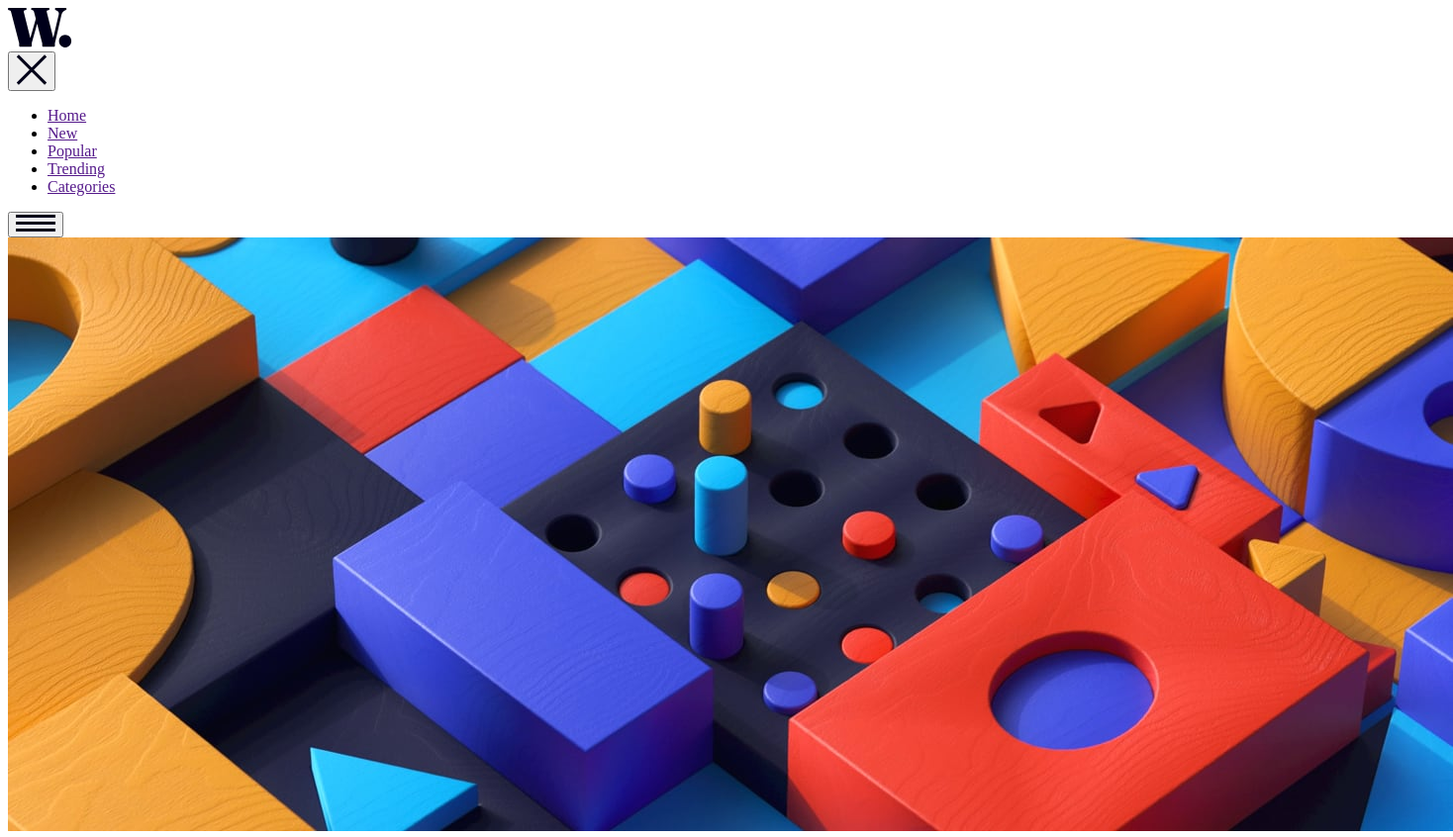
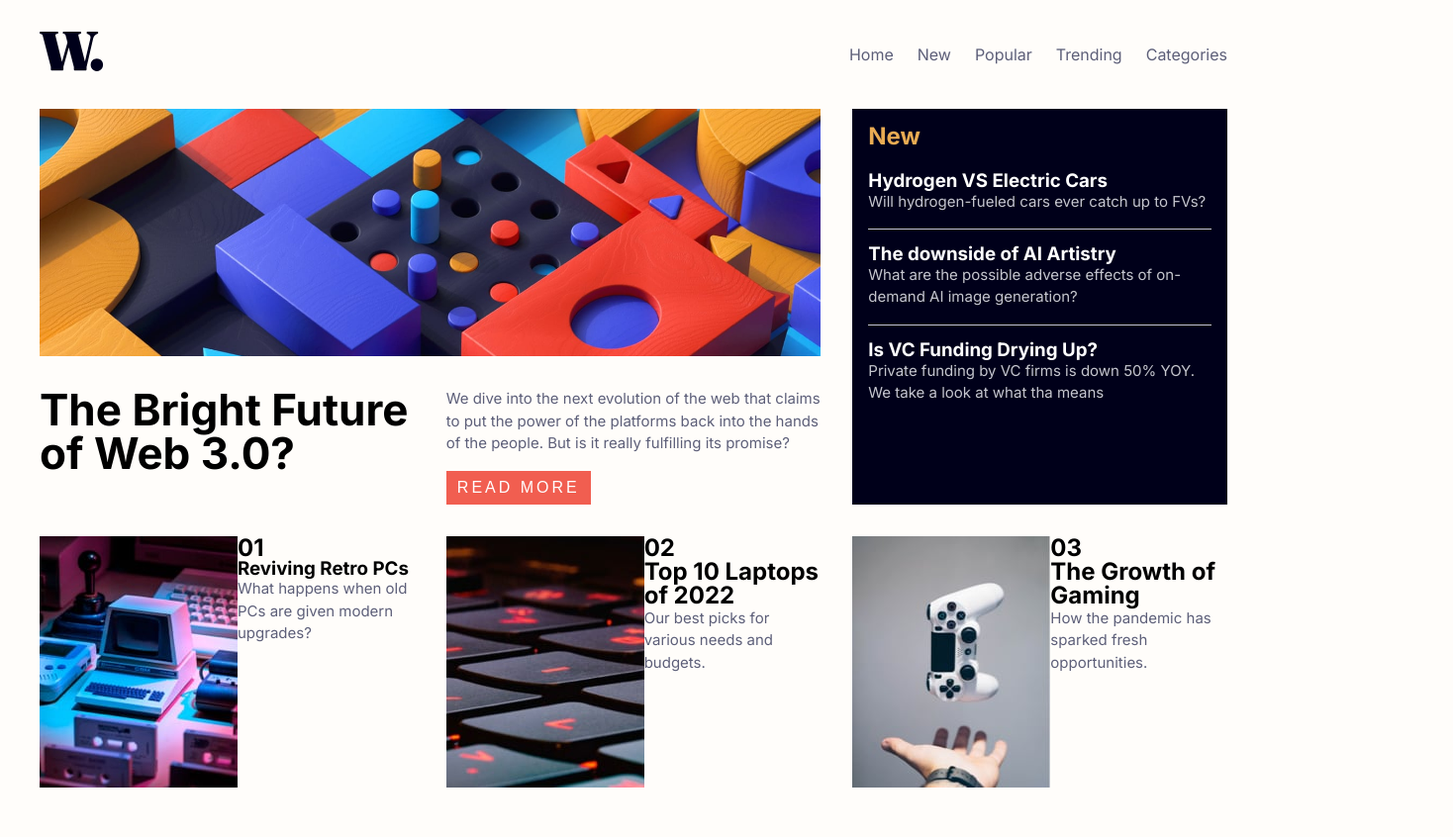
Before and after one commit to flapmfy/news-homepage, a plain HTML site: page index.html in a window 1280 px wide. Shown: the top 846 px of the page at 99% size, 1468 px wide, since content can reach past the window. After the commit the page ends 800 px from the top, so only its background shows below. Drawn offline with Linux system fonts and the light colour scheme.

Commit message:
Add desktop layout

```diff
--- a/css/style.css
+++ b/css/style.css
@@ -1,7 +1,7 @@
 @import url('https://fonts.googleapis.com/css2?family=Inter:wght@400;700;800&display=swap');
 
 :root {
-  --ff-inter: font-family: 'Inter', sans-serif;
+  --ff-inter: 'Inter', sans-serif;
 
   --clr-primary-orange: hsl(35, 77%, 62%);
   --clr-primary-red: hsl(5, 85%, 63%);
@@ -11,7 +11,7 @@
   --clr-secondary-dark-graish-blue: hsl(236, 13%, 42%);
   --clr-secondary-dark-blue: hsl(240, 100%, 5%);
 
-
+  --margin-small: 1rem;
 }
 
 *,
@@ -23,12 +23,13 @@
 }
 
 html {
-  font-family: system-ui;
+  font-family: var(--ff-inter);
   line-height: 1.5;
 }
 
 body {
   min-height: 100vh;
+  background-color: var(--clr-secondary-offwhite);
 }
 
 h1,
@@ -37,10 +38,29 @@ h3,
 h4,
 h5,
 h6 {
+  line-height: 1;
 }
 
 p {
   font-size: 0.9375rem;
+  color: var(--clr-secondary-dark-graish-blue);
+}
+
+button {
+  cursor: pointer;
+  border: none;
+  background-color: inherit;
+  font-size: 1rem;
+}
+
+.button-fill {
+  background-color: var(--clr-primary-red);
+  color: white;
+  text-transform: uppercase;
+  letter-spacing: 3px;
+  font-weight: 400;
+  padding: 0.5rem 0.7rem;
+  margin-top: var(--margin-small);
 }
 
 img {
@@ -49,23 +69,194 @@ img {
 }
 
 .container {
-  max-width: 800px;
-  padding-inline: 2rem;
+  width: min(100% - 2rem, 1200px);
   margin-inline: auto;
 }
 
-.primary-nav {
+.flex-space {
   display: flex;
   justify-content: space-between;
   align-items: center;
 }
 
+header {
+  background-color: var(--clr-secondary-offwhite);
+  padding-block: 2rem;
+}
+
+.overlay {
+  display: none;
+  position: absolute;
+  inset: 0;
+  background-color: rgba(0, 0, 0, 0.6);
+  z-index: 1;
+}
+
+.overlay.active {
+  display: block;
+}
+
+.primary-nav {
+  background-color: var(--clr-secondary-offwhite);
+  position: fixed;
+  height: 100%;
+  width: 70%;
+  padding: 2rem;
+  top: 0;
+  right: 0;
+  transform: translateX(100%);
+
+  display: flex;
+  align-items: center;
+  transition: transform 200ms;
+  z-index: 100;
+}
+
+.primary-nav.active {
+  transform: translateX(0);
+}
+
+.primary-nav:before {
+  content: '';
+  inset: 0;
+  position: absolute;
+  z-index: -1;
+}
+
 .primary-nav > ul {
   list-style: none;
   display: flex;
-  gap: 1rem;
+  flex-direction: column;
+  gap: 2rem;
+}
+
+.menu-close {
+  position: absolute;
+  top: 0;
+  right: 0;
+  margin: 2rem;
 }
 
 .primary-nav a {
   text-decoration: none;
+  color: var(--clr-secondary-dark-blue);
+  font-size: 1.2rem;
 }
+
+.primary-nav a:hover {
+  color: var(--clr-primary-orange);
+}
+
+main > .container {
+  display: grid;
+}
+
+.main-article {
+}
+
+h1 {
+  font-size: clamp(2.5rem, 10vw, 2.75rem);
+  line-height: 1;
+}
+
+.new-articles {
+  padding: 1rem;
+  background-color: var(--clr-secondary-dark-blue);
+}
+
+.new-articles h2 {
+  color: var(--clr-primary-orange);
+  margin-bottom: 1.5rem;
+}
+
+.new-articles article:not(:last-child)::after {
+  content: '';
+  height: 1px;
+  width: 100%;
+  display: block;
+  margin-block: 1rem;
+  background-color: var(--clr-secondary-graish-blue);
+  color: red;
+}
+
+.new-articles h3 {
+  color: white;
+}
+
+.new-articles p {
+  color: var(--clr-secondary-graish-blue);
+}
+
+.other-articles article {
+  display: flex;
+}
+
+@media (width > 600px) {
+  .primary-nav {
+    position: relative;
+    height: auto;
+    width: auto;
+    padding: 0;
+    transform: translate(0);
+  }
+
+  .primary-nav > ul {
+    flex-direction: row;
+    gap: 1.5rem;
+  }
+
+  .primary-nav a {
+    color: var(--clr-secondary-dark-graish-blue);
+    font-size: 1rem;
+  }
+
+  .menu-close,
+  .menu-open,
+  .overlay {
+    display: none;
+  }
+
+  main > .container {
+    display: grid;
+    grid-template-columns: repeat(3, 1fr);
+    grid-template-rows: 250px auto auto;
+    grid-template-areas:
+      'main main news'
+      'main main news'
+      'other other other';
+    gap: 2rem;
+  }
+
+  .main-article {
+    grid-area: main;
+    display: grid;
+    grid-template-columns: subgrid;
+    grid-template-rows: subgrid;
+  }
+
+  .main-article > img {
+    grid-column: 1 / 3;
+    grid-row: 1 / 2;
+    width: 100%;
+    height: 100%;
+    object-fit: cover;
+  }
+
+  .main-article > h1 {
+    grid-column: 1 / 2;
+  }
+
+  .main-article > div {
+    grid-column: 2 / 3;
+  }
+
+  .new-articles {
+    grid-area: news;
+  }
+
+  .other-articles {
+    grid-area: other;
+    display: grid;
+    grid-template-columns: subgrid;
+  }
+}
--- a/index.html
+++ b/index.html
@@ -3,11 +3,13 @@
   <head>
     <meta charset="UTF-8" />
     <meta name="viewport" content="width=device-width, initial-scale=1.0" />
+    <link rel="stylesheet" href="/css/style.css" />
+    <script src="main.js" defer></script>
     <title>News homepage</title>
   </head>
   <body>
     <header>
-      <div class="wrapper">
+      <div class="container flex-space">
         <div class="logo">
           <svg width="65" height="40" xmlns="http://www.w3.org/2000/svg">
             <path
@@ -15,7 +17,7 @@
               fill="#00001A" />
           </svg>
         </div>
-
+        <div class="overlay"></div>
         <nav class="primary-nav">
           <button class="menu-close">
             <svg width="32" height="31" xmlns="http://www.w3.org/2000/svg">
@@ -46,12 +48,9 @@
     </header>
 
     <main>
-      <div class="wrapper">
+      <div class="container">
         <section class="main-article">
-          <picture>
-            <source srcset="/assets/images/image-web-3-desktop.jpg" media="(min-width: 600px)" />
-            <img src="/assets/images/image-web-3-mobile.jpg" alt="web 3.0" />
-          </picture>
+          <img src="/assets/images/image-web-3-desktop.jpg" alt="" />
 
           <h1>The Bright Future of Web 3.0?</h1>
 
@@ -61,10 +60,10 @@
           </div>
         </section>
 
-        <section>
+        <section class="new-articles">
           <h2>New</h2>
 
-          <article class="new-articles">
+          <article>
             <h3>Hydrogen VS Electric Cars</h3>
             <p>Will hydrogen-fueled cars ever catch up to FVs?</p>
           </article>
--- a/main.js
+++ b/main.js
@@ -0,0 +1,14 @@
+const menuOpen = document.querySelector('.menu-open');
+const menuClose = document.querySelector('.menu-close');
+const nav = document.querySelector('.primary-nav');
+const overlay = document.querySelector('.overlay');
+
+menuOpen.addEventListener('click', () => {
+  nav.classList.add('active');
+  overlay.classList.add('active');
+});
+
+menuClose.addEventListener('click', () => {
+  nav.classList.remove('active');
+  overlay.classList.remove('active');
+});
```
